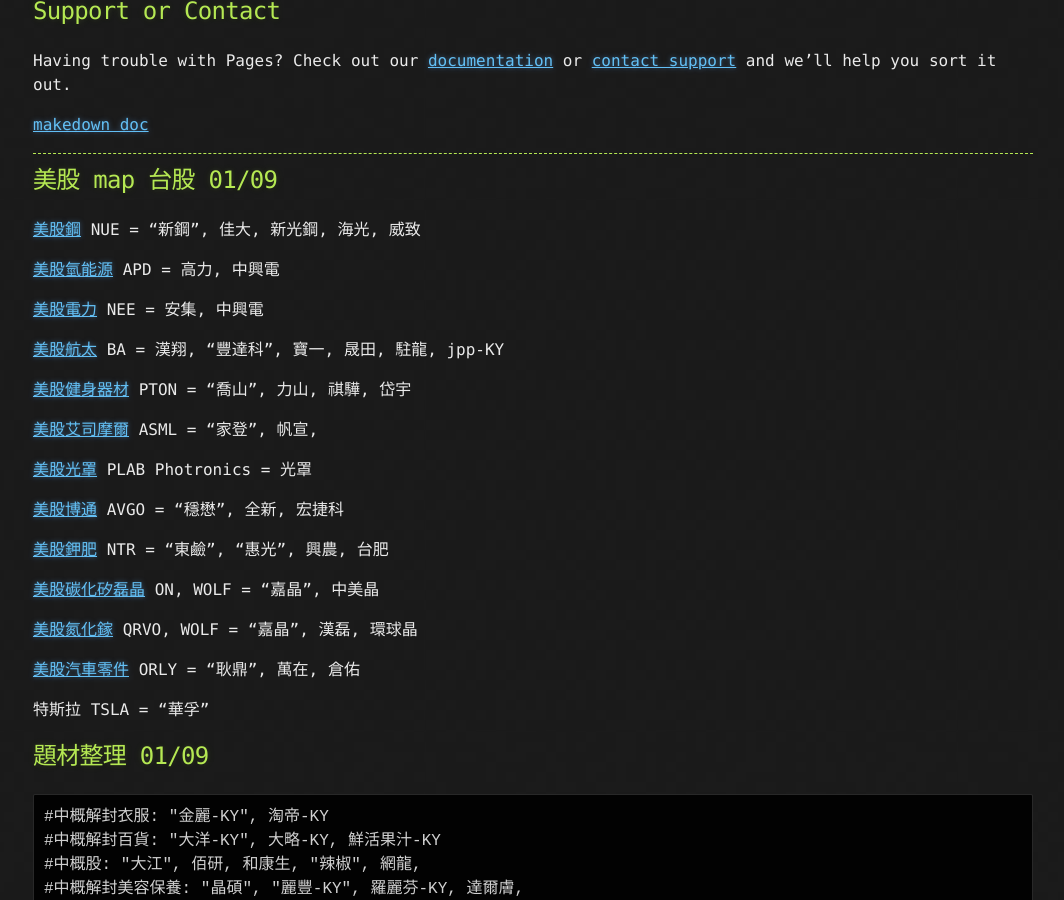
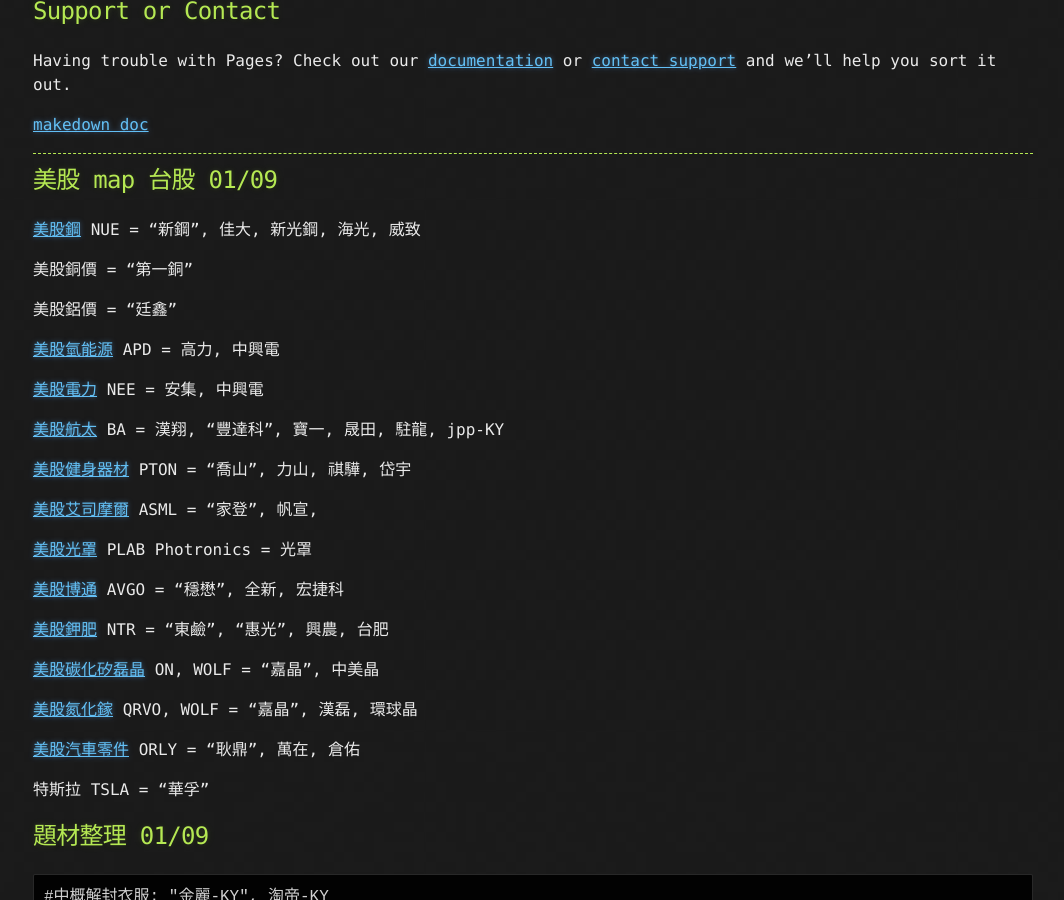
Before and after one commit to lepg5487/Stock_God, a Jekyll site: the page built from index.md, in a window 1280 px wide and 900 px high, scrolled down 76409 px. Shown: the whole window, without its empty margins (107-1171 px from the left). Built offline with Jekyll 4.4.1, drawn with Linux system fonts in a browser that asks for light colours; our own code applies the rules of GitHub Pages for plain Markdown files.

Commit message:
Update index.md

```diff
--- a/index.md
+++ b/index.md
@@ -3086,6 +3086,10 @@
 ## 美股 map 台股 01/09
 [美股鋼](https://statementdog.com/tags/310) NUE = "新鋼", 佳大, 新光鋼, 海光, 威致
 
+美股銅價 = "第一銅"
+
+美股鋁價 = "廷鑫"
+
 [美股氫能源](https://statementdog.com/tags/1253) APD = 高力, 中興電
 
 [美股電力](https://statementdog.com/tags/620) NEE = 安集, 中興電
```
